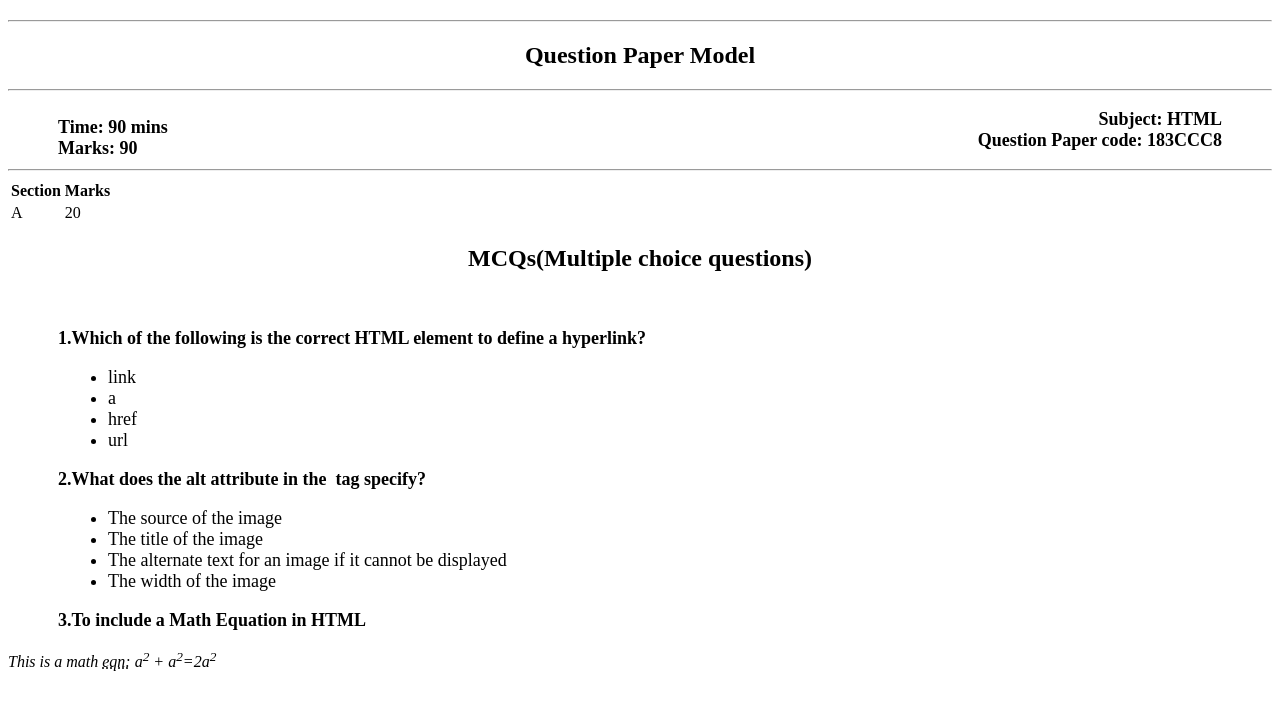
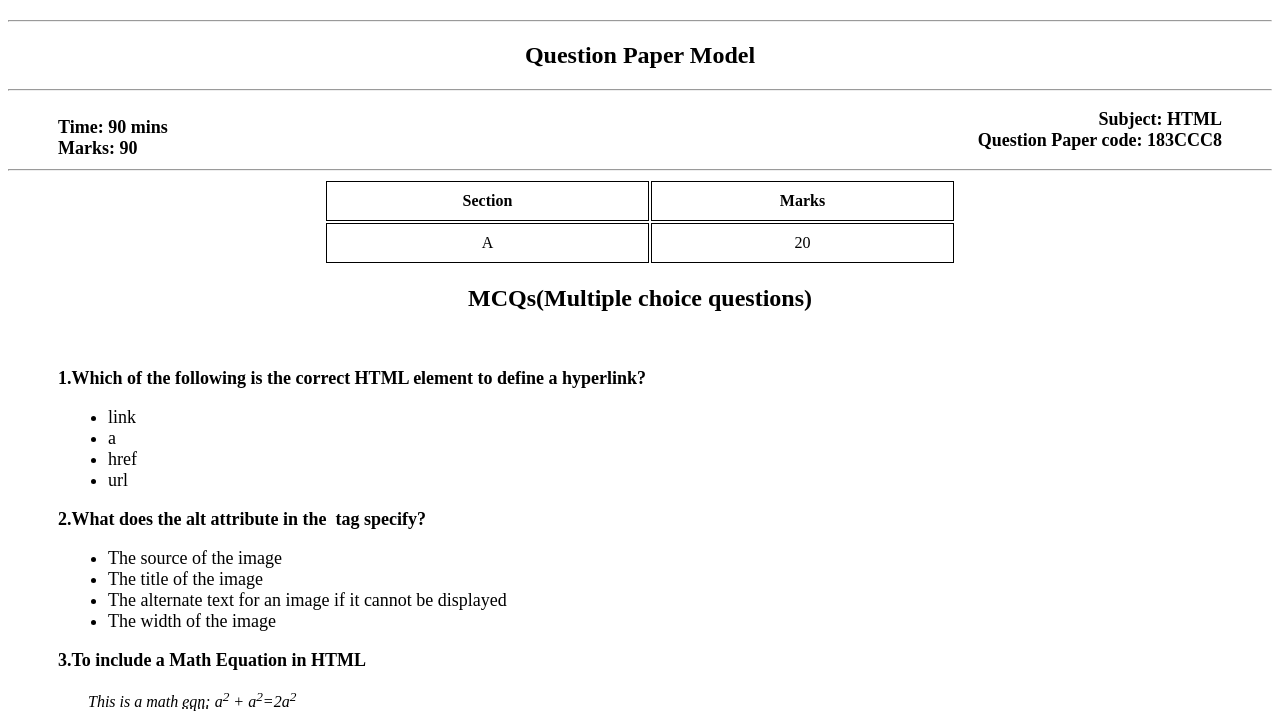
Before and after one commit to izumigoto/HTeaML, a plain HTML site: page qp.html in a window 1280 px wide. Shown: the part 268-995 px from the top of the page. Before the commit the page ends 955 px from the top, so only its background shows below. Drawn offline with Linux system fonts and the light colour scheme.

Commit message:
Update qp.css

```diff
--- a/qp.css
+++ b/qp.css
@@ -9,6 +9,25 @@ h1, h4 , h2{
 h3{
     padding-left: 50px;
     font-size: large;
+}
+
+table{
+    margin:auto;
+    width:50%;
+    border:4;
+}
+
+th,td{
+    border:1px solid black;
+    padding:10px;
+    text-align:center;
+}
+
+.content {
+    text-align:left;
+    padding-left:70px;
+    color:black;
+    margin:10px;
 }
 
 .center {
```
